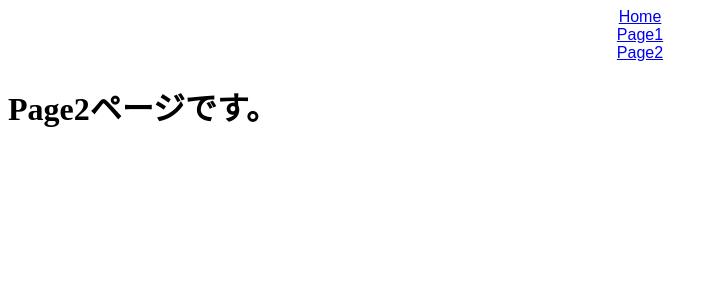
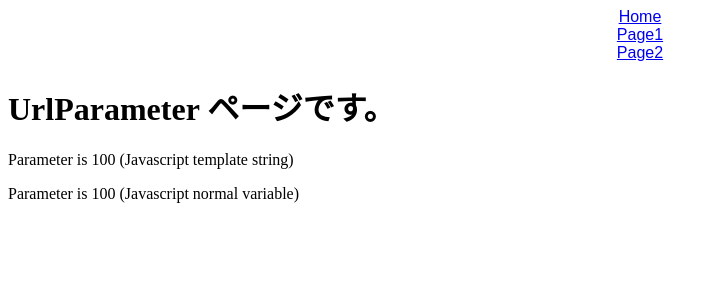
Before and after one commit to nobitanha/React_InlineStyle, a React (Create React App) app: page /page2/100 in a window 1280 px wide. Shown: the top 300 px of the page, without its empty margins (0-718 px from the left). Built offline with nearby package versions, Linux system fonts and the light colour scheme.

Commit message:
URL parameter set/get + Set: route path them ":XX" -> XX la parameter name + Get: import "useParams" lib, khai bao:  const { XX } = useParams(); de lay thong tin cua XX parameter

```diff
--- a/src/Page2.jsx
+++ b/src/Page2.jsx
@@ -1,7 +1,10 @@
+import { Link } from "react-router-dom";
+
 export const Page2 = () => {
   return (
     <div>
       <h1> Page2ページです。</h1>
+      <Link to="/page2/100"> URL Parameter</Link>
     </div>
   );
 };
--- /dev/null
+++ b/src/UrlParameter.jsx
@@ -0,0 +1,12 @@
+import { useParams } from "react-router-dom";
+
+export const UrlParameter = () => {
+  const { id } = useParams();
+  return (
+    <div>
+      <h1> UrlParameter ページです。</h1>
+      <p>Parameter is {`${id}`} (Javascript template string)</p>
+      <p>Parameter is {id} (Javascript normal variable)</p>
+    </div>
+  );
+};
--- /dev/null
+++ b/src/router/Page2Routers.jsx
@@ -0,0 +1,15 @@
+import { Page2 } from "../Page2";
+import { UrlParameter } from "../UrlParameter";
+
+export const page2Routers = [
+  {
+    path: "",
+    exact: true,
+    children: <Page2 />
+  },
+  {
+    path: "/:id",
+    exact: false,
+    children: <UrlParameter />
+  }
+];
--- a/src/router/Router.jsx
+++ b/src/router/Router.jsx
@@ -1,7 +1,7 @@
 import { Route, Switch } from "react-router-dom";
 import { Home } from "../Home";
-import { Page2 } from "../Page2";
 import { page1Routers } from "./Page1Routes";
+import { page2Routers } from "./Page2Routers";
 
 export const Router = () => {
   return (
@@ -25,9 +25,22 @@
           </Switch>
         )}
       ></Route>
-      <Route path="/page2">
-        <Page2 />
-      </Route>
+      <Route
+        path="/page2"
+        render={({ match: { url } }) => (
+          <Switch>
+            {page2Routers.map((route) => (
+              <Route
+                key={route.path}
+                exact={route.exact}
+                path={`${url}${route.path}`}
+              >
+                {route.children}
+              </Route>
+            ))}
+          </Switch>
+        )}
+      ></Route>
     </Switch>
   );
 };
```
